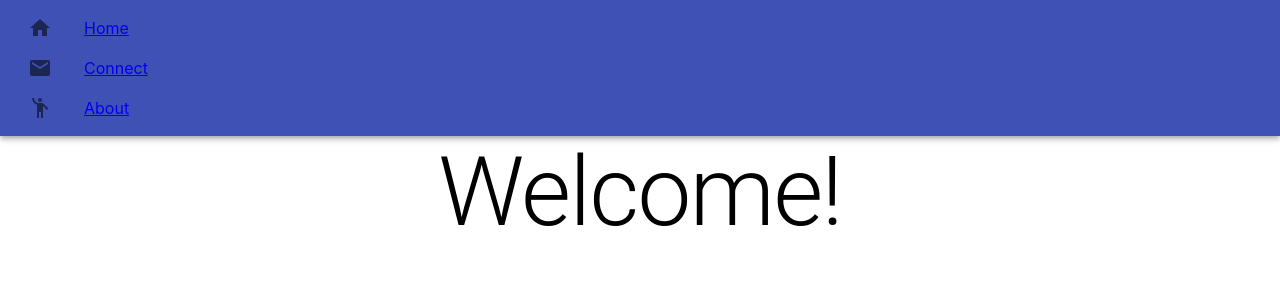
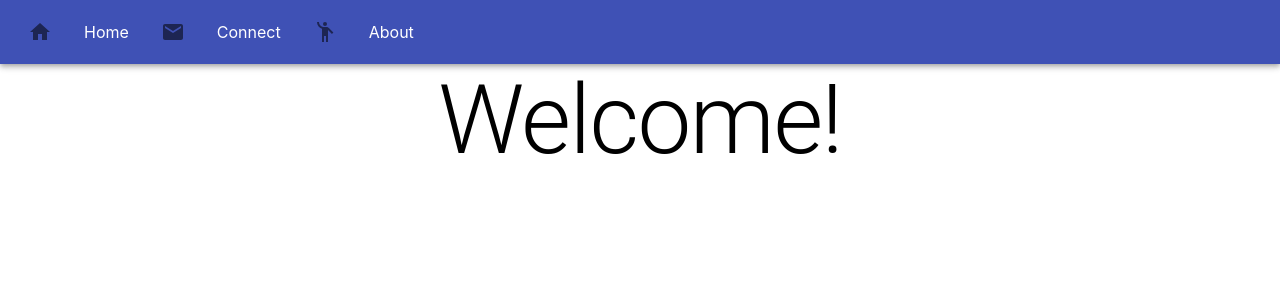
Before and after one commit to alexasnyder/playground, a React (Create React App) app: page / in a window 1280 px wide. Shown: the top 300 px of the page. Built offline with nearby package versions, Linux system fonts and the light colour scheme.

Commit message:
styling updates on desktop nav

```diff
--- a/src/components/layout/header/Header.tsx
+++ b/src/components/layout/header/Header.tsx
@@ -23,11 +23,19 @@ const useStyles = makeStyles(theme => (
       textDecoration: 'none',
       color: theme.palette.primary.main,
       '&:hover': {
-        color: theme.palette.secondary.main
+        color: theme.palette.secondary.light
       }
     },
-    desktop_navLink: {
-      display: 'flex'
+    desktopNavLink: {
+      display: 'flex',
+      textDecoration: 'none',
+      color: '#FFF',
+      '&:hover': {
+        color: theme.palette.secondary.light
+      }
+    },
+    desktopNavBar: {
+      display: 'flex',
     }
   }
 ));
@@ -57,14 +65,14 @@ const navItemsCollection: any = [
 const NavItems = (props) => {
   const classes = useStyles();
   return (
-    <List>
+    <List className={classes.desktopNavBar}>
       {navItemsCollection.map(item => {
         return (
           <ListItem button key={item.key}>
             <ListItemIcon>
               {item.icon}
             </ListItemIcon>
-            <NavLink className={props.isMobile ? classes.navLink : classes.desktop_navLink} to={item.route} exact>
+            <NavLink className={props.isMobile ? classes.navLink : classes.desktopNavLink} to={item.route} exact>
               {item.name}
             </NavLink>
           </ListItem>
```
